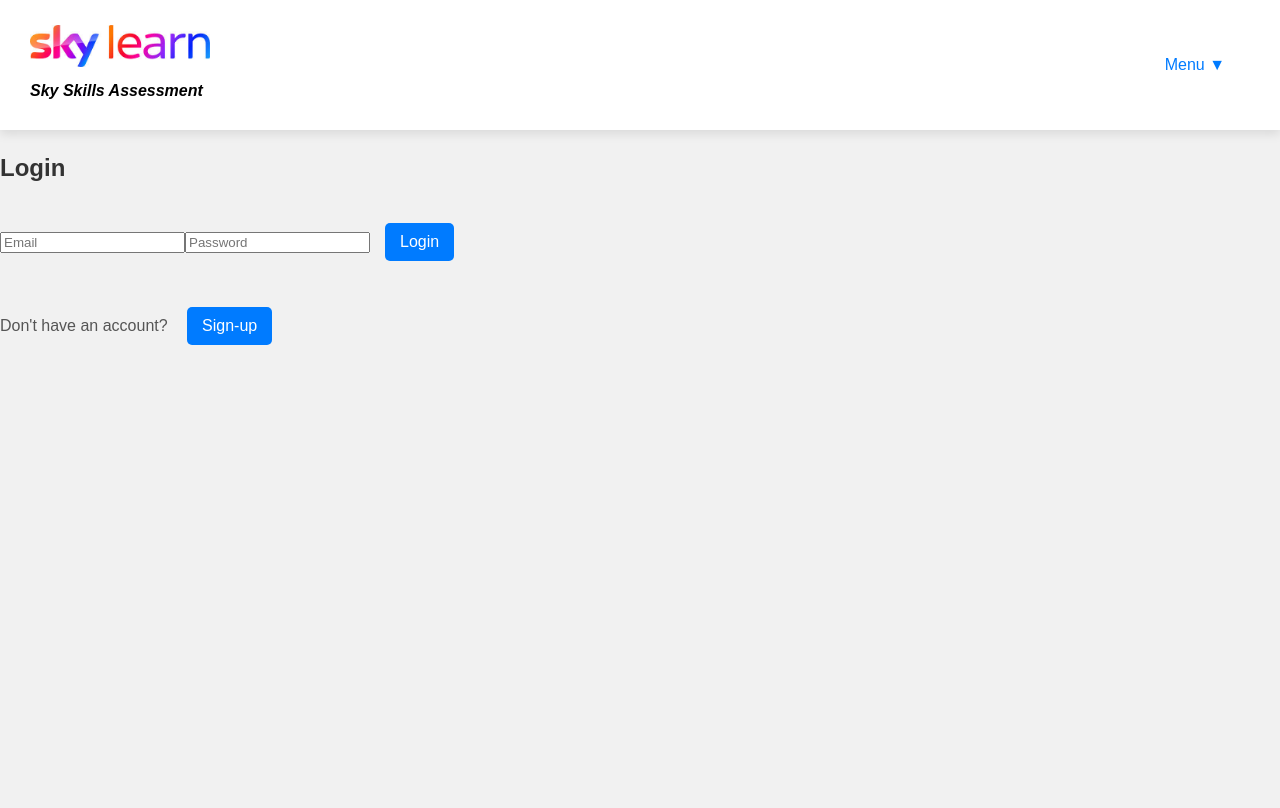
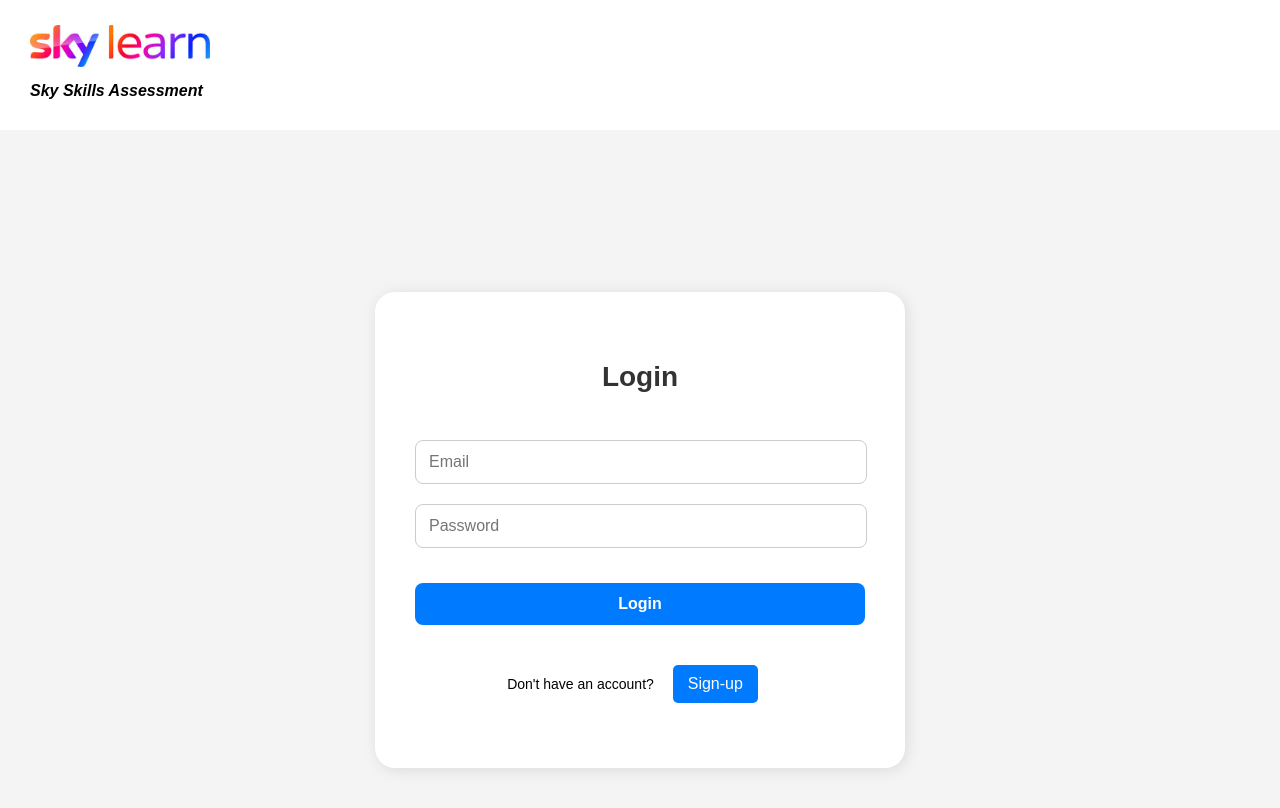
Before and after one commit to kjartan3/Sky-Skills-Assessment, a React (Create React App) app in the folder frontend/: page /auth in a window 1280 px wide. Shown: the top 808 px of the page. Built offline with nearby package versions, Linux system fonts and the light colour scheme.

Commit message:
styling + auth page viewing

```diff
--- a/frontend/src/components/Auth/LoginForm.jsx
+++ b/frontend/src/components/Auth/LoginForm.jsx
@@ -1,6 +1,7 @@
 import React, {useState} from 'react'
+import './Register.css';
 
-const LoginForm = ({ onAuthSuccess }) => {
+const LoginForm = ({ onAuthSuccess, toggleForm }) => {
     const [formData, setFormData] = useState({
             email: "",
             password: ""
@@ -44,7 +45,7 @@ const LoginForm = ({ onAuthSuccess }) => {
         return (
             <form onSubmit={handleSubmit} className='login-form'>
                 <h2>Login</h2>
-                {error && <p style={{color: "red"}}>{error}</p>}
+                {error && <p style={{ color: "red" }}>{error}</p>}
 
                 <input
                     type='email'
@@ -62,10 +63,16 @@ const LoginForm = ({ onAuthSuccess }) => {
                     onChange={handleChange}
                     required
                 />
-                <button type='submit'>Login</button>
+                <button className="form-button" type='submit'>Login</button>
+
+                <p>
+                    Don't have an account?{" "}
+                    <button type="button" onClick={toggleForm}>
+                        Sign-up
+                    </button>
+                </p>
             </form>
-
-        )
+        );
 }
 
 export default LoginForm;
--- /dev/null
+++ b/frontend/src/components/Auth/Register.css
@@ -0,0 +1,105 @@
+/* register.css */
+
+.auth-container {
+    display: flex;
+    flex-direction: column;
+    justify-content: center;
+    align-items: center;
+    min-height: 100vh;
+    background-color: #f4f4f4;
+    font-family: Arial, sans-serif;
+    text-align: center;
+}
+
+.signup-form,
+.login-form {
+    background-color: #ffffff;
+    padding: 40px;
+    border-radius: 20px;
+    box-shadow: 2px 2px 15px rgba(0, 0, 0, 0.1);
+    width: 100%;
+    max-width: 450px;
+}
+
+.form-button {
+    margin-left: auto;
+}
+
+.signup-form h2,
+.login-form h2 {
+    margin-bottom: 40px;
+    font-size: 28px;
+    color: #333;
+}
+
+.signup-form input,
+.login-form input {
+    display: block;
+    width: 100%;
+    padding: 12px 0px;
+    margin-bottom: 20px;
+    border: 1px solid #ccc;
+    border-radius: 8px;
+    font-size: 16px;
+    transition: border 0.3s;
+}
+
+input::placeholder {
+    padding-left: 13px;
+}
+
+.signup-form input:focus,
+.login-form input:focus {
+    border-color: #007bff;
+    outline: none;
+}
+
+.signup-form button[type='submit'],
+.login-form button[type='submit'] {
+    padding: 12px 20px;
+    background-color: #007bff;
+    color: white;
+    font-weight: bold;
+    font-size: 16px;
+    border: none;
+    border-radius: 8px;
+    cursor: pointer;
+    width: 100%;
+    transition: background 0.3s;
+}
+
+.signup-form button[type='submit']:hover,
+.login-form button[type='submit']:hover {
+    background-color: #0056b3;
+}
+
+/* Error message */
+.signup-form p,
+.login-form p {
+    margin-top: 10px;
+    color: rgb(0, 0, 0);
+    font-size: 14px;
+}
+
+/* Toggle text + button */
+.auth-container > p {
+    margin-top: 20px;
+    font-size: 16px;
+    color: #333;
+}
+
+.auth-container > p button {
+    background: none;
+    color: #007bff;
+    border: none;
+    font-weight: bold;
+    cursor: pointer;
+    font-size: 16px;
+    margin-left: 5px;
+    text-decoration: underline;
+
+}
+
+.auth-container > p button:hover {
+    color: #0056b3;
+}
--- a/frontend/src/components/Auth/SignupForm.jsx
+++ b/frontend/src/components/Auth/SignupForm.jsx
@@ -1,7 +1,8 @@
 import React, {useState} from 'react'
+import './Register.css';
 
 
-const SignupForm = ({ onAuthSuccess }) => {
+const SignupForm = ({ onAuthSuccess, toggleForm }) => {
     const [formData, setFormData] = useState({
         name: "",
         email: "",
@@ -46,7 +47,8 @@ const SignupForm = ({ onAuthSuccess }) => {
     return (
         <form onSubmit={handleSubmit} className='signup-form'>
             <h2>Sign-up</h2>
-            {error && <p style={{color: "red"}}>{error}</p>}
+            {error && <p style={{ color: "red" }}>{error}</p>}
+
             <input
                 type='text'
                 name='name'
@@ -71,9 +73,16 @@ const SignupForm = ({ onAuthSuccess }) => {
                 onChange={handleChange}
                 required
             />
-            <button type='submit'>Register</button>
+            <button className='form-button' type='submit'>Register</button>
+
+            <p>
+                Already have an account?{" "}
+                <button type="button" onClick={toggleForm}>
+                    Log in
+                </button>
+            </p>
         </form>
-    )
+    );
 }
 
 export default SignupForm
--- a/frontend/src/components/NavBar.js
+++ b/frontend/src/components/NavBar.js
@@ -14,13 +14,15 @@ const Navbar = () => {
         navigate('/auth');
     }
 
+    const isLoggedIn = !!sessionStorage.getItem("token");
+
     return (
         <nav className="navbar">
 
             <Link to="/" className="logo"><img src="/icons/sky-learn-logo.jpeg" className="logo-img" alt="Assessment" />
             <h4 className="logo-title">Sky Skills Assessment</h4>
             </Link>
-
+            {isLoggedIn && (
             <div className="dropdown">
                 <button className="dropdown-btn" onClick={toggleDropdown}>
                     Menu ▼
@@ -35,6 +37,7 @@ const Navbar = () => {
                     </div>
                 )}
             </div>
+            )}
         </nav>
     );
 };
--- a/frontend/src/pages/Auth.js
+++ b/frontend/src/pages/Auth.js
@@ -5,30 +5,25 @@ import React, {useState} from 'react'
 
 
 const Auth = () => {
-    const [isLoggedIn, setIsLoggedIn] = useState(true)
-    const navigate = useNavigate()
+    const [isLoggedIn, setIsLoggedIn] = useState(true);
+    const navigate = useNavigate();
 
     const handleAuthSuccess = () => {
-        navigate("/")
-    }
+        navigate("/");
+    };
+
+    const toggleForm = () => setIsLoggedIn(!isLoggedIn);
 
     return (
         <div className="auth-container">
             {isLoggedIn ? (
-                <LoginForm onAuthSuccess={handleAuthSuccess}/>
+                <LoginForm onAuthSuccess={handleAuthSuccess} toggleForm={toggleForm} />
             ) : (
-                <SignupForm onAuthSuccess={handleAuthSuccess}/>
+                <SignupForm onAuthSuccess={handleAuthSuccess} toggleForm={toggleForm} />
             )}
-
-            <p style={{marginTop: "1rem"}}>
-                {isLoggedIn ? "Don't have an account?" : "Already have an account"}{" "}
-                <button onClick={() => setIsLoggedIn(!isLoggedIn)}>
-                {isLoggedIn ? "Sign-up" : "Log in"}
-                </button>
-            </p>
-
         </div>
-    )
+    );
 };
 
+
 export default Auth;
```
